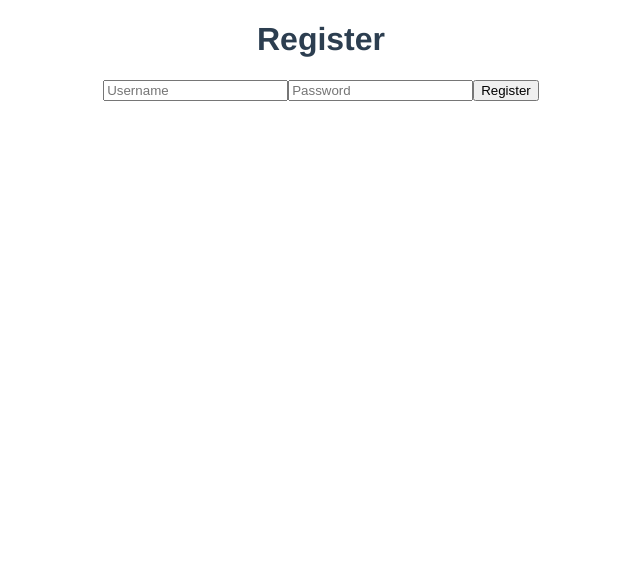
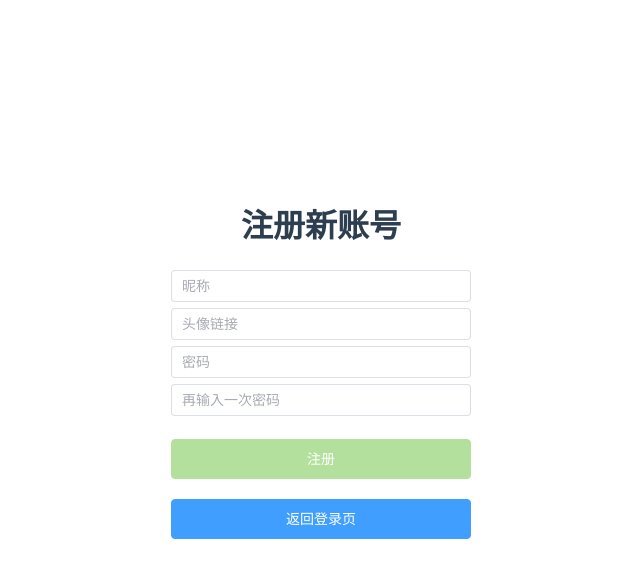
Before and after one commit to JeasonZuo/gochat-ui, a Vue app: page /register in a window 1280 px wide. Shown: the top 578 px of the page, without its empty margins (319-959 px from the left). Built offline with nearby package versions, Linux system fonts and the light colour scheme.

Commit message:
regrister page

```diff
--- a/src/components/FriendList.vue
+++ b/src/components/FriendList.vue
@@ -13,7 +13,7 @@
         </div>
       </div>
   </el-scrollbar>
-  <p v-else>好友列表加载中</p>
+  <p v-else>好友列表为空</p>
 </template>
 
 <script setup>
--- a/src/views/LoginPage.vue
+++ b/src/views/LoginPage.vue
@@ -1,6 +1,6 @@
 <template>
-  <div>
-    <h1>Login</h1>
+  <div class="login-container">
+    <h1>TT Chat</h1>
     <form @submit.prevent="loginHandler">
       <div>
         <el-input
@@ -17,24 +17,27 @@
             placeholder="密码"
             show-password
             style="width: 300px; margin:3px"
+            maxlength="20"
+            @change="checkPasswordLength"
         />
       </div>
-      <el-button type="success" @click="loginHandler">Login</el-button>
+      <div class="btn-div">
+        <el-button type="success" @click="loginHandler" size="large" :disabled="is_login_btn_disabled">登录</el-button>
+        <el-button type="primary" @click="toRegisterPage" size="large">注册</el-button>
+      </div>
     </form>
   </div>
 </template>
 
-<script>
-import { ref, onMounted } from 'vue';
+<script setup>
+import {ref, onMounted, watch} from 'vue';
 import { login } from '../api/ApiService';
 import { useRouter } from 'vue-router';
 import {ElMessage} from "element-plus";
 
-export default {
-  name: 'LoginPage',
-  setup() {
 const tt_number = ref('');
 const password = ref('');
+const is_login_btn_disabled = ref(true);
 const router = useRouter();
 
 const loginHandler = async () => {
@@ -58,6 +61,10 @@ export default {
   }
 };
 
+const toRegisterPage = () => {
+  router.push('/register');
+}
+
 onMounted(() => {
   const token = localStorage.getItem('token');
   if (token) {
@@ -65,11 +72,26 @@ export default {
   }
 });
 
-    return {
-      tt_number,
-      password,
-      loginHandler,
-    };
-  },
-};
+const checkPasswordLength  = (e) => {
+  if (e.length < 6) {
+    ElMessage.warning('密码长度至少6位')
+  }
+}
+
+watch (
+    () => tt_number.value === '' || password.value === '',
+    (isLoginBtnDisable) => {
+      is_login_btn_disabled.value = isLoginBtnDisable
+    }
+)
+
 </script>
+
+<style scoped>
+  .btn-div {
+    margin-top: 10px;
+  }
+  .login-container {
+    margin-top: 200px;
+  }
+</style>
--- a/src/views/RegisterPage.vue
+++ b/src/views/RegisterPage.vue
@@ -1,48 +1,132 @@
 <template>
+  <div class="register-container">
+    <div v-show="is_show_register">
+      <h1>注册新账号</h1>
+      <form @submit.prevent="registerHandler">
+        <div><el-input type="text" v-model="name" placeholder="昵称" /></div>
+        <div><el-input type="text" v-model="avatar_url" placeholder="头像链接" /></div>
         <div>
-    <h1>Register</h1>
-    <form @submit.prevent="registerHandler">
-      <input type="text" v-model="username" placeholder="Username">
-      <input type="password" v-model="password" placeholder="Password">
-      <button type="submit">Register</button>
+          <el-input
+              type="password"
+              v-model="password"
+              placeholder="密码"
+              show-password
+              @keyup="checkPwd"
+              minlength=6
+              maxlength=20
+              show-word-limit
+              @change="checkPasswordLength"
+          />
+        </div>
+        <div>
+          <el-input
+            type="password"
+            v-model="confirm_password"
+            placeholder="再输入一次密码"
+            @keyup="checkPwd"
+            show-password
+            minlength=6
+            maxlength=20
+            show-word-limit
+            @change="checkPasswordLength"
+          />
+          <p v-show="is_confirm_pwd_error">两次输入的密码不一致</p>
+        </div>
       </form>
+      <div>
+        <el-button
+            type="success"
+            size="large"
+            class="btn"
+            :disabled="is_register_btn_disable"
+            @click="registerHandler"
+        >注册</el-button>
+      </div>
+    </div>
+    <div v-show="!is_show_register">
+      <h2>您的TT号是: {{ tt_number }}, 用于登录请妥善保存</h2>
+    </div>
+    <div>
+      <div>
+        <el-button type="primary" @click="toLoginPage" size="large" class="btn">返回登录页</el-button>
+      </div>
+    </div>
   </div>
 </template>
 
-<script>
-import { ref } from 'vue';
+<script setup>
+import { ref,watch } from 'vue';
 import { register } from '../api/ApiService';
 import { useRouter } from 'vue-router';
+import {ElMessage} from "element-plus";
 
-export default {
-  name: "RegisterPage",
-  setup() {
-    const username = ref('');
+const name = ref('');
+const avatar_url = ref('');
 const password = ref('');
+const confirm_password = ref('');
+const is_show_register = ref(true);
+const is_confirm_pwd_error = ref(false);
+const is_register_btn_disable = ref(true);
+const tt_number = ref('');
 const router = useRouter();
 
 const registerHandler = async () => {
   try {
     const response = await register({
-          username: username.value,
+      name: name.value,
+      avatar_url: avatar_url.value,
       password: password.value,
+      confirm_password: confirm_password.value,
     });
     // 处理注册成功后的逻辑
     if (response.code == 10000) {
-          await router.push('/login');
+      tt_number.value = response.data.tt_number
+      is_show_register.value = false
     } else {
-          alert(response.msg)
+      ElMessage.error(response.msg)
     }
   } catch (error) {
     console.error('Registration failed:', error);
   }
-    };
+}
 
-    return {
-      username,
-      password,
-      registerHandler,
-    };
-  },
-};
+const toLoginPage = () => {
+  router.push('/login');
+}
+
+const checkPwd = () => {
+  if (password.value === confirm_password.value || confirm_password.value === '') {
+    is_confirm_pwd_error.value = false
+  } else {
+    is_confirm_pwd_error.value = true
+  }
+}
+
+const checkPasswordLength  = (e) => {
+  if (e.length < 6) {
+    ElMessage.warning('密码长度至少6位')
+  }
+}
+
+watch (
+    () => name.value === '' || avatar_url.value === '' || password.value === '' || confirm_password.value === '' || is_confirm_pwd_error.value,
+    (isRegisterBtnDisable) => {
+      is_register_btn_disable.value = isRegisterBtnDisable
+    }
+)
+
 </script>
+
+<style scoped>
+.el-input {
+  width: 300px;
+  margin:3px;
+}
+.btn {
+  width: 300px;
+  margin-top: 20px;
+}
+.register-container {
+  margin-top: 200px;
+}
+</style>
```
Lines whose indentation alone changed are shown as unchanged.
